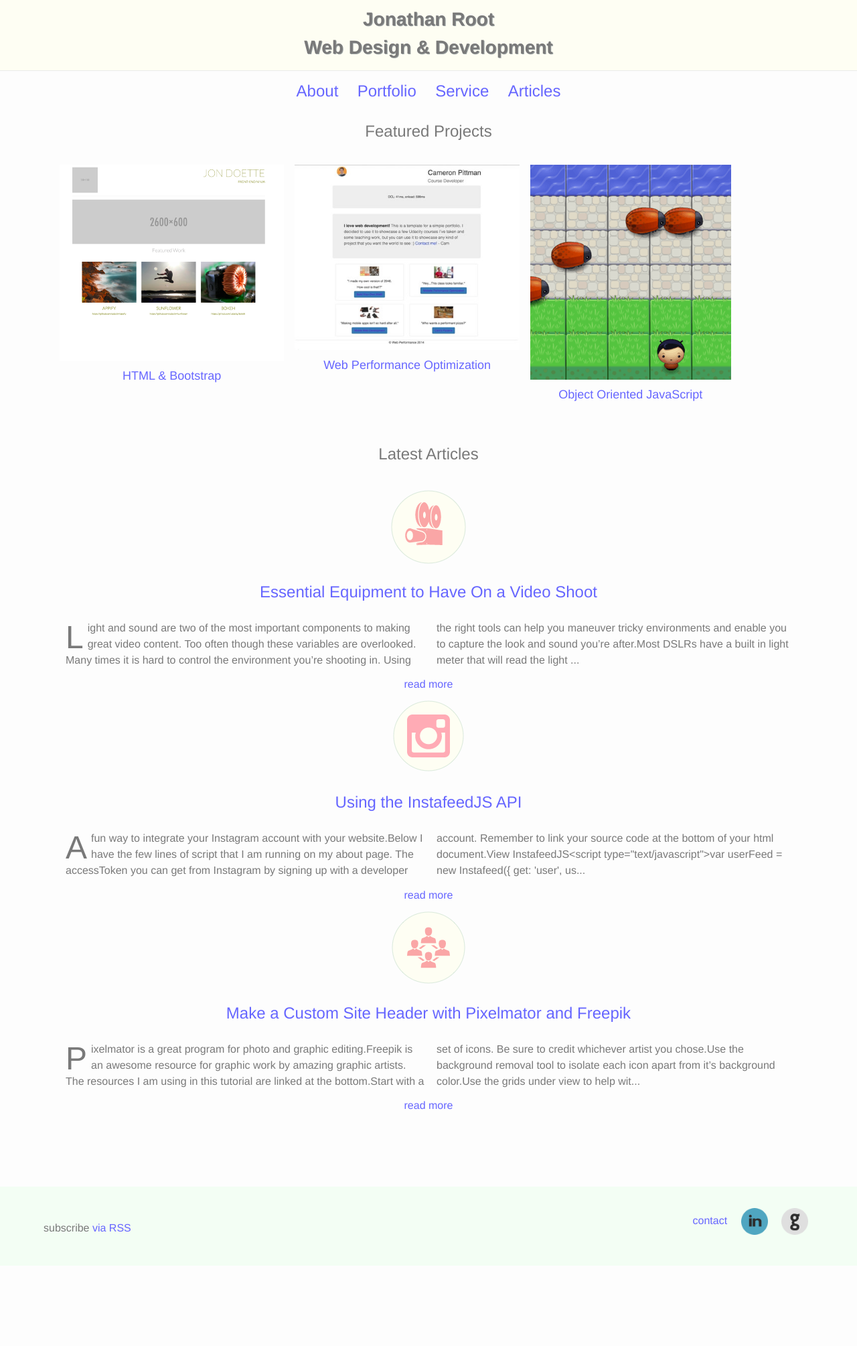
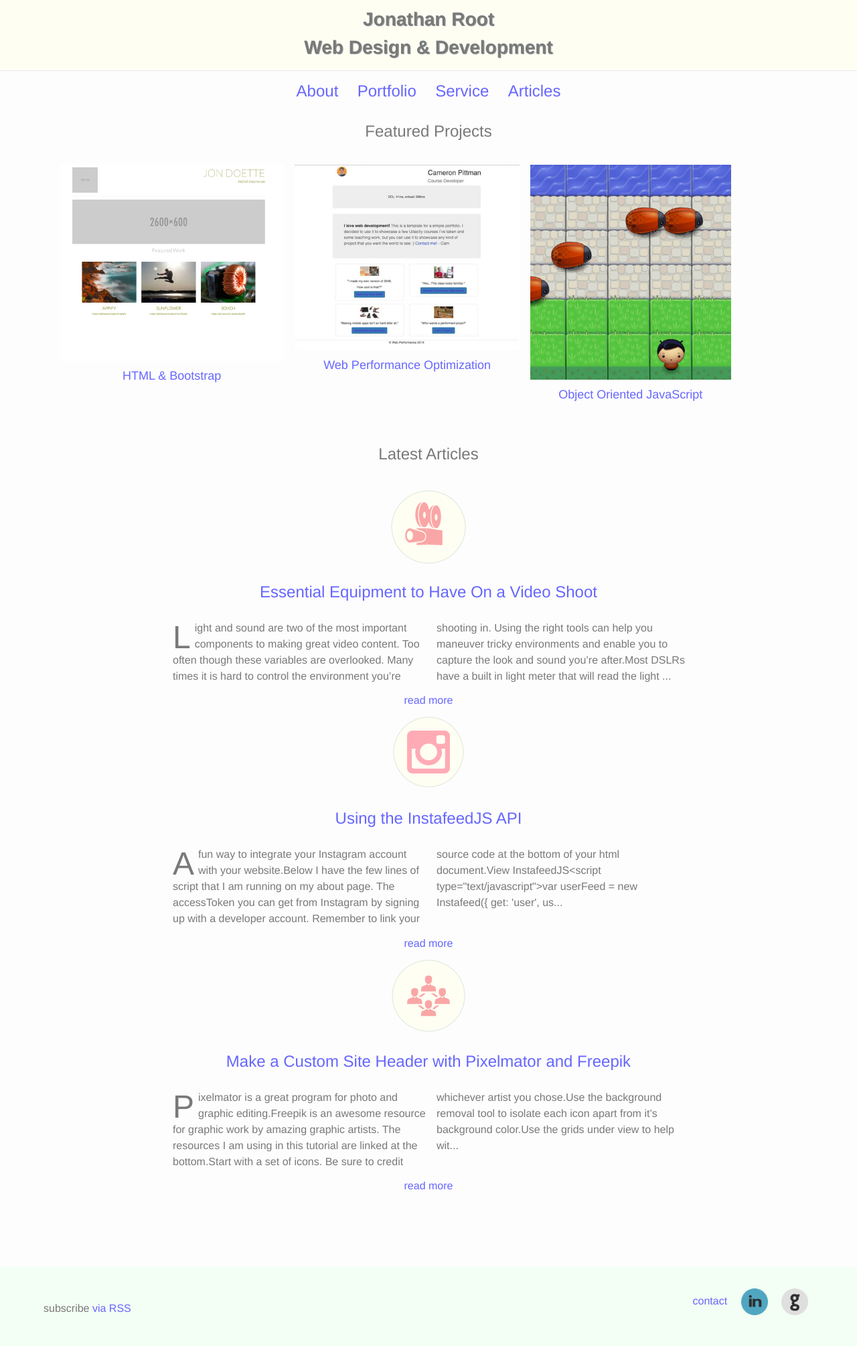
Before and after one commit to jaroot32/jonathanRootPortfolio, a Jekyll site: the page built from index.html, in a window 1280 px wide. Shown: the whole page at 67% size. Built offline with Jekyll 4.4.1, drawn with Linux system fonts in a browser that asks for light colours; a style sheet for code colours, icons or effects is not loaded; before the commit the page ends 1890 px from its top, so only the background shows below that.

Commit message:
update: articles width

```diff
--- a/_sass/_post.scss
+++ b/_sass/_post.scss
@@ -4,7 +4,8 @@
 }
 .post {
 	float:left;
-	width:100%;
+	max-width: 100%;
+	margin: 0 10em;
 }
 .post-tags {
 	min-height:110px;
```
